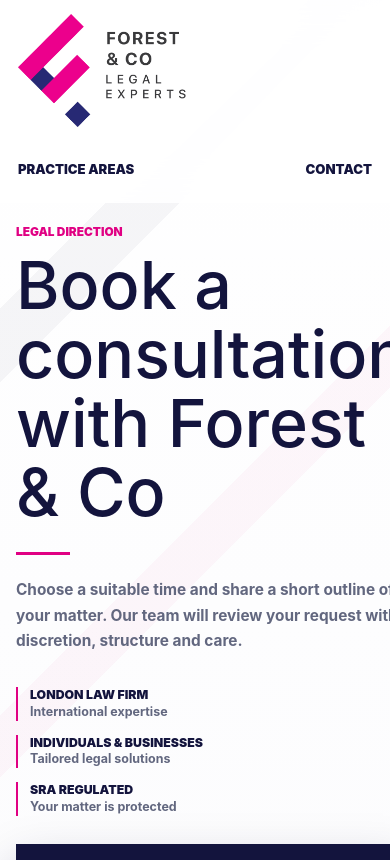
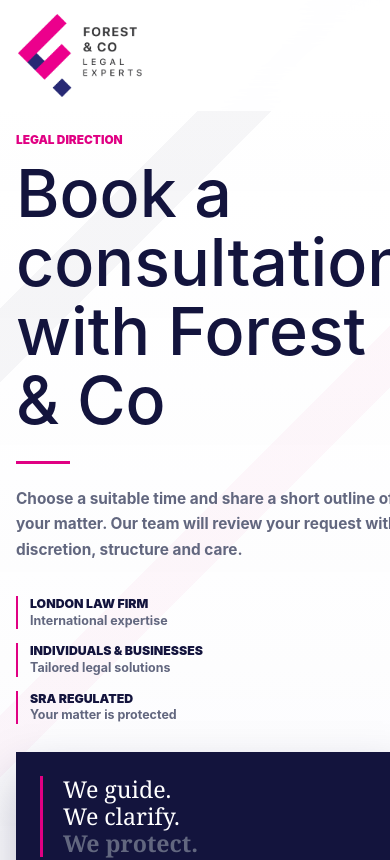
Before and after one commit to BiancaViciu/booking-fcos, a website: page index.html in a window 390 px wide. Shown: the top 860 px of the page. Drawn offline with Linux system fonts and the light colour scheme; no server answers.

Commit message:
Add files via upload

```diff
--- a/index.html
+++ b/index.html
@@ -11,10 +11,6 @@
       <a class="brand" href="https://fcos.co.uk" aria-label="Forest & Co home">
         <img src="fcos-logo.png" alt="Forest & Co Legal Experts" />
       </a>
-      <nav class="header-links" aria-label="Forest & Co links">
-        <a href="https://fcos.co.uk/practice-areas/">Practice areas</a>
-        <a href="https://fcos.co.uk/contact/">Contact</a>
-      </nav>
     </header>
 
     <main class="booking-app">
--- a/styles.css
+++ b/styles.css
@@ -65,7 +65,7 @@ a {
   z-index: 5;
   display: flex;
   align-items: center;
-  justify-content: space-between;
+  justify-content: flex-start;
   gap: 24px;
   min-height: 74px;
   padding: 12px clamp(24px, 3.5vw, 54px);
@@ -80,29 +80,8 @@ a {
 
 .brand img {
   display: block;
-  width: clamp(150px, 15vw, 212px);
+  width: clamp(116px, 10vw, 152px);
   height: auto;
-}
-
-.header-links {
-  display: flex;
-  align-items: center;
-  gap: clamp(22px, 3vw, 54px);
-  color: var(--navy);
-  font-size: 0.82rem;
-  font-weight: 950;
-  letter-spacing: 0;
-  text-transform: uppercase;
-}
-
-.header-links a {
-  padding: 10px 0;
-  border-bottom: 2px solid transparent;
-}
-
-.header-links a:hover {
-  border-color: var(--magenta);
-  color: var(--magenta);
 }
 
 .booking-app {
@@ -588,13 +567,7 @@ textarea:focus {
   }
 
   .brand img {
-    width: 168px;
-  }
-
-  .header-links {
-    width: 100%;
-    justify-content: space-between;
-    gap: 18px;
+    width: 124px;
   }
 
   .booking-app {
```
